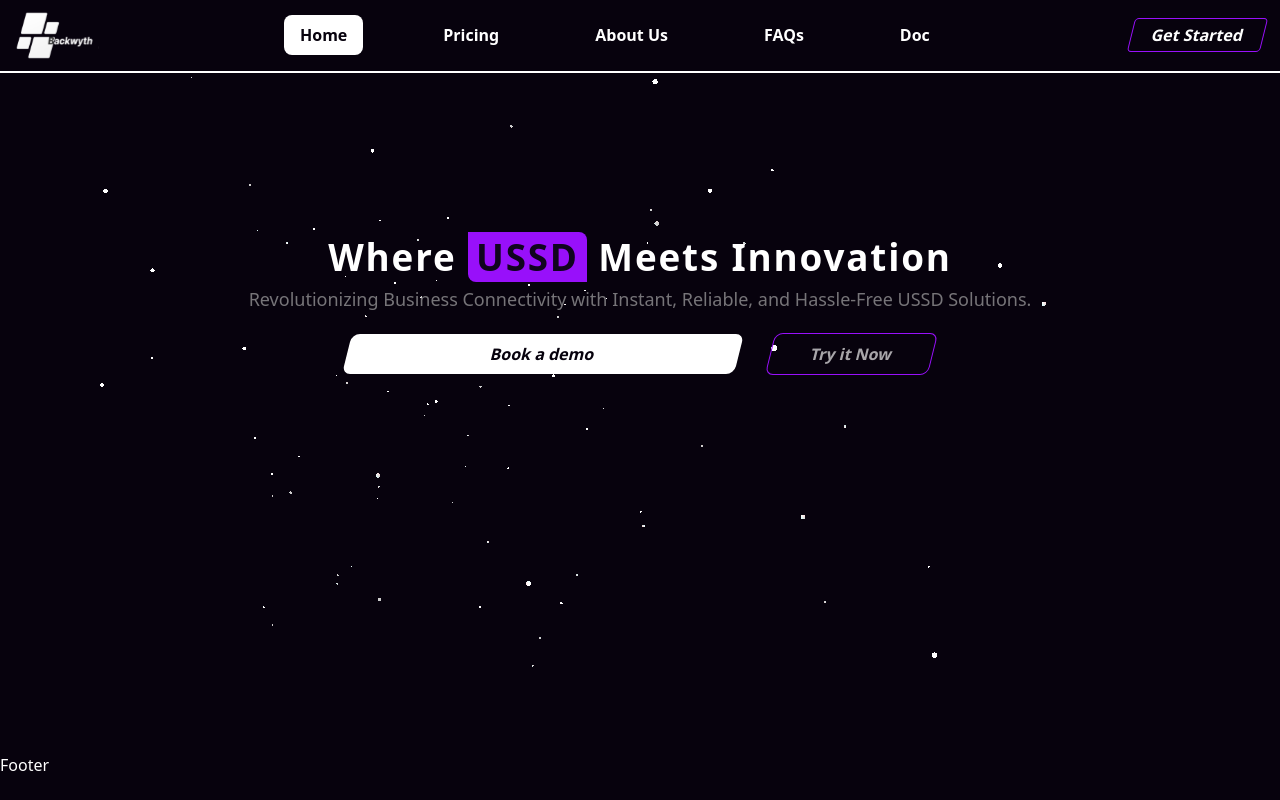
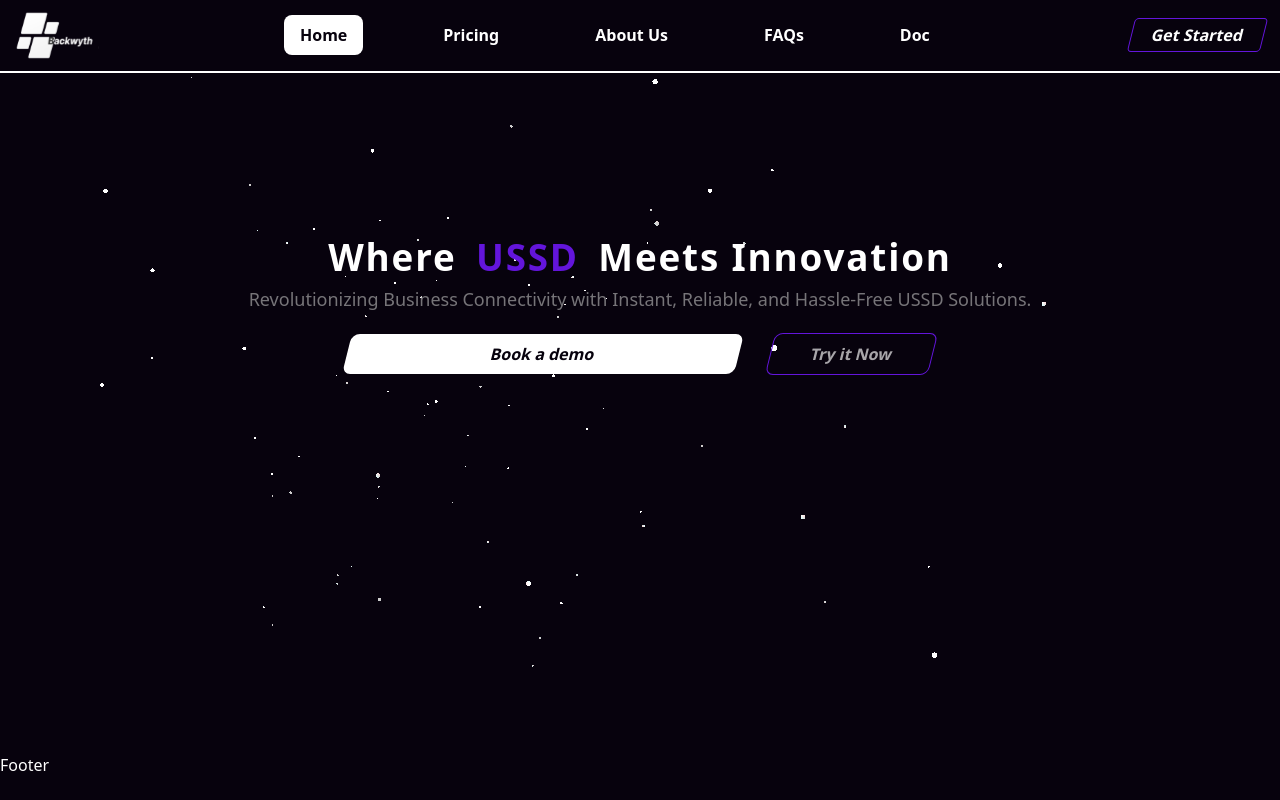
Before and after one commit to OmodaraAyo/Backwyth, a React (Vite) app: page / in a window 1280 px wide. Built offline with nearby package versions, Linux system fonts and the light colour scheme.

Commit message:
updated Home page colors...

```diff
--- a/src/components/Header.jsx
+++ b/src/components/Header.jsx
@@ -63,7 +63,7 @@ const Header = () => {
 
         <button
           onClick={() => setOpenSignIn(true)}
-          className="py-1 px-5 font-semibold text-md border border-purple-600 transform -skew-x-14 rounded hover:bg-purple-600 cursor-pointer">
+          className="py-1 px-5 font-semibold text-md border border-[#6315db] transform -skew-x-14 rounded hover:bg-[#6315db] cursor-pointer">
           Get Started
         </button>
       </div>
--- a/src/pages/Home.jsx
+++ b/src/pages/Home.jsx
@@ -24,12 +24,12 @@ const Home = () => {
           <div className="absolute top-0 left-0 right-0 bottom-0 w-full h-full pt-36">
             <div className="container mx-auto flex flex-col items-center py-3">
 
-              <h1 className="w-full lg:max-w-10/12 text-center text-[2.30rem] font-semibold tracking-wider leading-14">Where <span className="text-[#10041e] font-bold bg-purple-600 px-2 rounded-bl-lg rounded-tr-lg">USSD</span> Meets Innovation</h1>
+              <h1 className="w-full lg:max-w-10/12 text-center text-[2.30rem] font-semibold tracking-wider leading-14">Where <span className="text-[#6315db] font-bold px-2 rounded-bl-lg rounded-tr-lg">USSD</span> Meets Innovation</h1>
               <p className="text-center text-[#b5b5b5a4] text-lg">Revolutionizing Business Connectivity with Instant, Reliable, and Hassle-Free USSD Solutions.</p>
 
               <div className="flex mt-5 w-full justify-center items-center flex-col md:flex-row gap-5 md:gap-8 font-semibold text-md">
-                <Link className="py-2 px-36 bg-white text-[#07020D]  rounded-lg hover:bg-purple-700 hover:text-white transition duration-300 ease-in-out -skew-x-14">Book a demo</Link>
-                <Link className="py-2 px-10 border border-purple-600 rounded-lg hover:bg-purple-700 transition duration-300 ease-in-out -skew-x-14" to={"sign-in"}><ShinyText text="Try it Now" disabled={false} speed={3} className="custom-class"/></Link>
+                <Link className="py-2 px-36 bg-white text-[#07020D]  rounded-lg hover:bg-[#6315db] hover:text-white transition duration-300 ease-in-out -skew-x-14">Book a demo</Link>
+                <Link className="py-2 px-10 border border-[#6315db] rounded-lg hover:bg-[#6315db] transition duration-300 ease-in-out -skew-x-14" to={"sign-in"}><ShinyText text="Try it Now" disabled={false} speed={3} className="custom-class"/></Link>
               </div>
             </div>
           </div>
```
